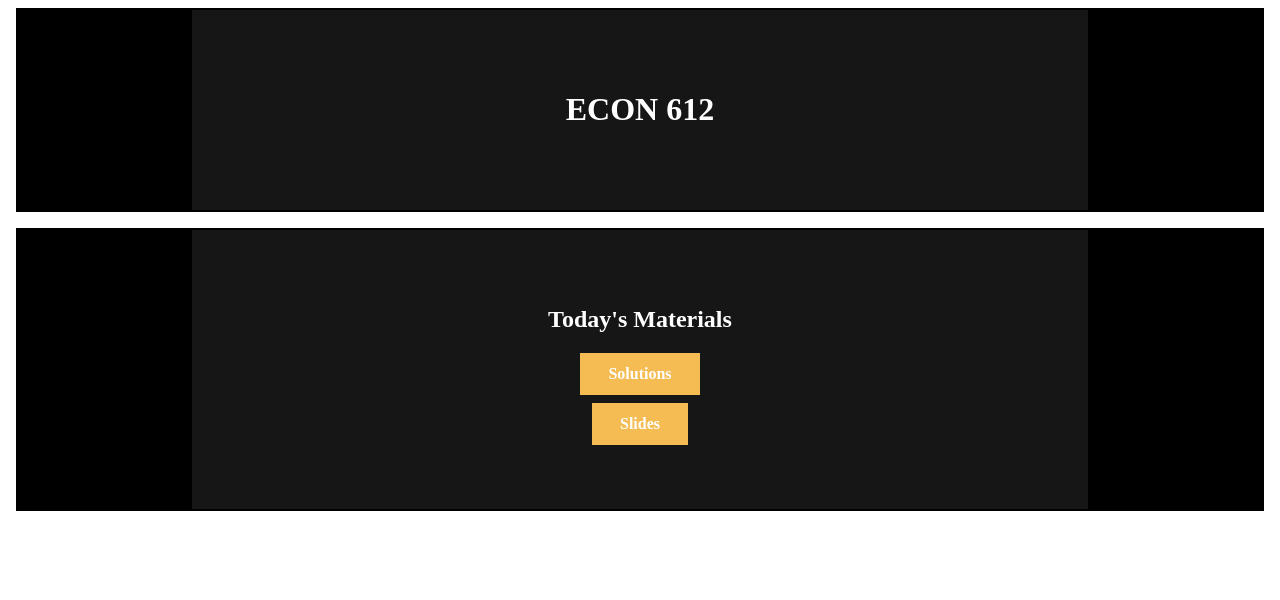
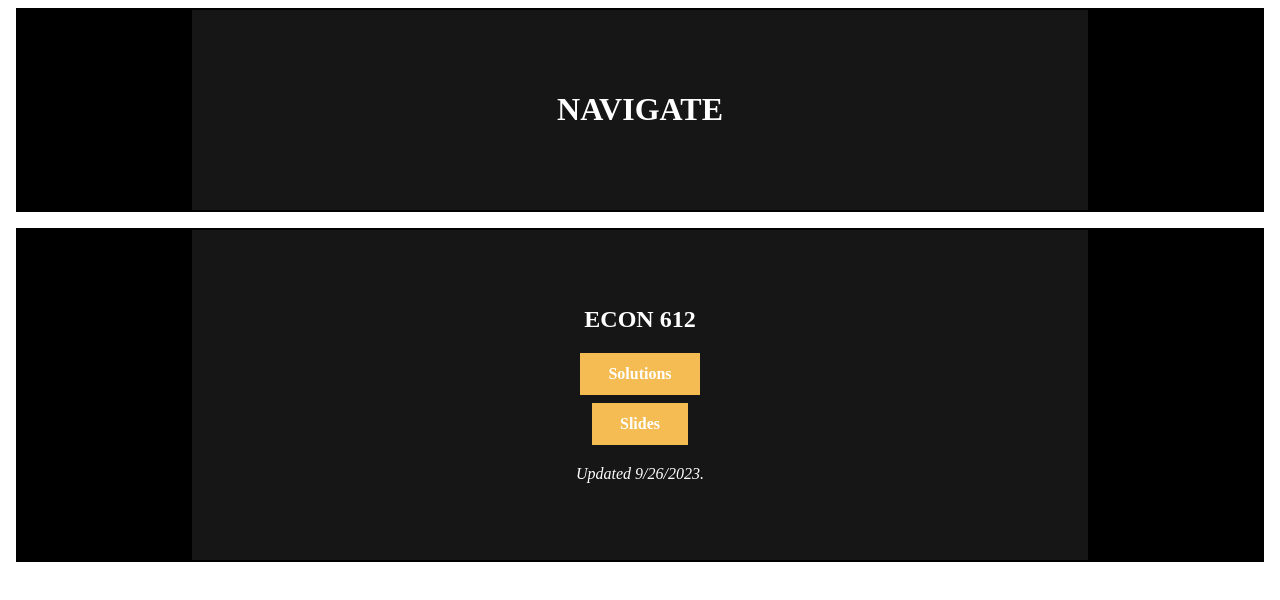
Before and after one commit to pittlestix/ECON-612, a SvelteKit app: page / in a window 1280 px wide. Shown: the top 600 px of the page. Built offline with nearby package versions, Linux system fonts and the light colour scheme.

Commit message:
updated link

```diff
--- a/src/routes/(full-website)/+layout.svelte
+++ b/src/routes/(full-website)/+layout.svelte
@@ -10,7 +10,7 @@
 		<table align="center" width="900px" cellpadding="60px">
 		<tr>
 		<td class = "yuh">
-		<h1><center>ECON 612</center></h1>
+		<h1><center>NAVIGATE</center></h1>
 		</td>
 		</tr>
 		</table>
--- a/src/routes/(full-website)/+page.svelte
+++ b/src/routes/(full-website)/+page.svelte
@@ -22,9 +22,10 @@
 <table align="center" width="900px" cellpadding="60px">
 <tr>
 <td class = "yuh">
-    <p><center><b><span style="font-size: 24px">Today's Materials</span></b></center></p>
-    <center><a href="https://docs.google.com/document/d/1K5dLUFx7oWLXKtb7H1ANh1pUpwA7yAxM/edit?usp=share_link&ouid=107006776461693085236&rtpof=true&sd=true"><button class="button button1"><b>Solutions</b></button></a></center>
-    <center><a href="https://drive.google.com/file/d/16oNxjIcebdgCVnsz8oBNnBeQQbInAW5B/view?usp=share_link"><button class="button button1"><b>Slides</b></button></a></center>
+    <p><center><b><span style="font-size: 24px">ECON 612</span></b></center></p>
+    <center><a href="https://docs.google.com/document/d/1K5dLUFx7oWLXKtb7H1ANh1pUpwA7yAxM/edit?usp=share_link&ouid=107006776461693085236&rtpof=true&sd=true" target="_blank"><button class="button button1"><b>Solutions</b></button></a></center>
+    <center><a href="https://drive.google.com/file/d/1eQm8wBbfgfMrgcm7gx-K4d3nqMwhi-63/view?usp=share_link" target="_blank"><button class="button button1"><b>Slides</b></button></a></center>
+    <p><center><i>Updated 9/26/2023.</i></center></p>
 </td>
 </tr>
 </table>
```
